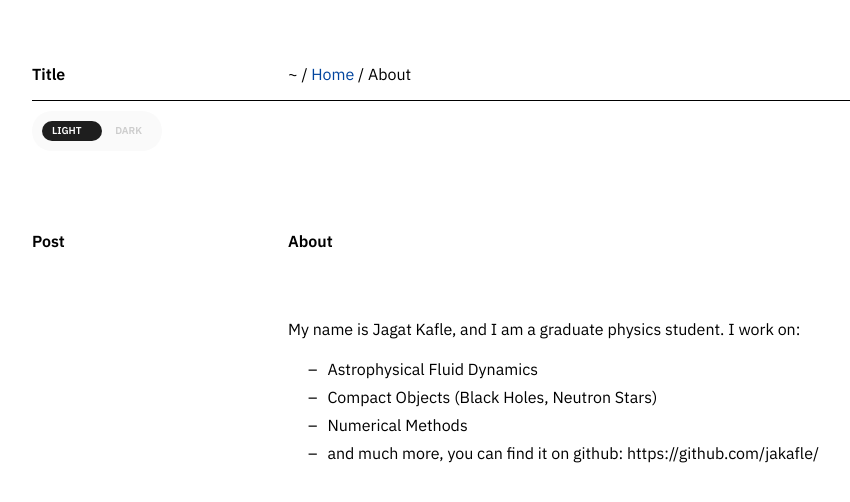
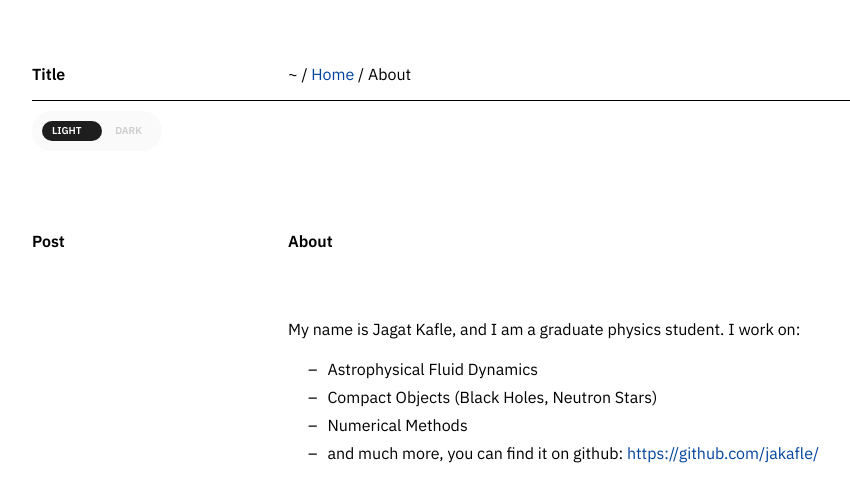
Before and after one commit to jakafle/jakafle.github.io, a Jekyll site: the page built from about.md, in a window 1280 px wide. Shown: the top 502 px of the page, without its empty margins (32-882 px from the left). Built offline with Jekyll 4.4.1, drawn with Linux system fonts in a browser that asks for light colours; comment, search, counter and statistics services are not loaded; part of the change alters nothing that is shown.

```diff
--- a/about.md
+++ b/about.md
@@ -8,4 +8,4 @@ My name is Jagat Kafle, and I am a graduate physics student. I work on:
 - Astrophysical Fluid Dynamics
 - Compact Objects (Black Holes, Neutron Stars)
 - Numerical Methods
-- and much more, you can find it on github: https://github.com/jakafle/
+- and much more, you can find it on github: [https://github.com/jakafle/](github)
```
